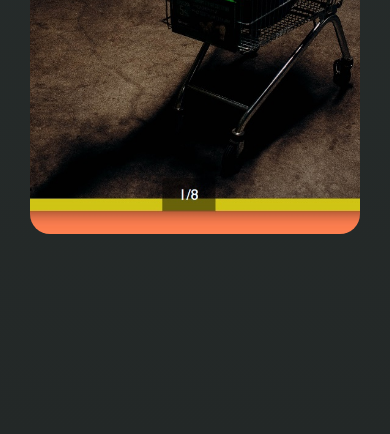
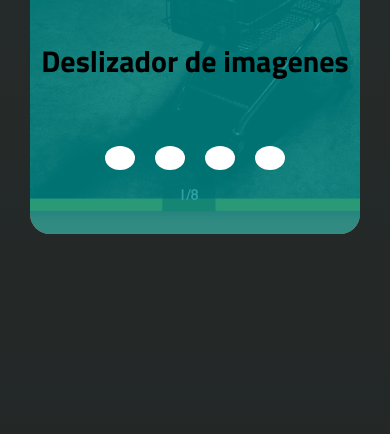
Before and after one commit to CHBerri/portafolio, a website: page index.html in a window 390 px wide. Shown: the part 749-1183 px from the top of the page. Drawn offline with Linux system fonts and the light colour scheme; a web font is replaced by a local one.

Commit message:
se mejora experiencia de usuario en la seccion del portafolio para moviles

```diff
--- a/estilos.css
+++ b/estilos.css
@@ -563,6 +563,10 @@ form textarea {
 
 @media (max-width: 960px) {
 
+    .project-hover {
+        opacity: 1;
+    }
+
     .projects {
         width: 100%;
     }
```
